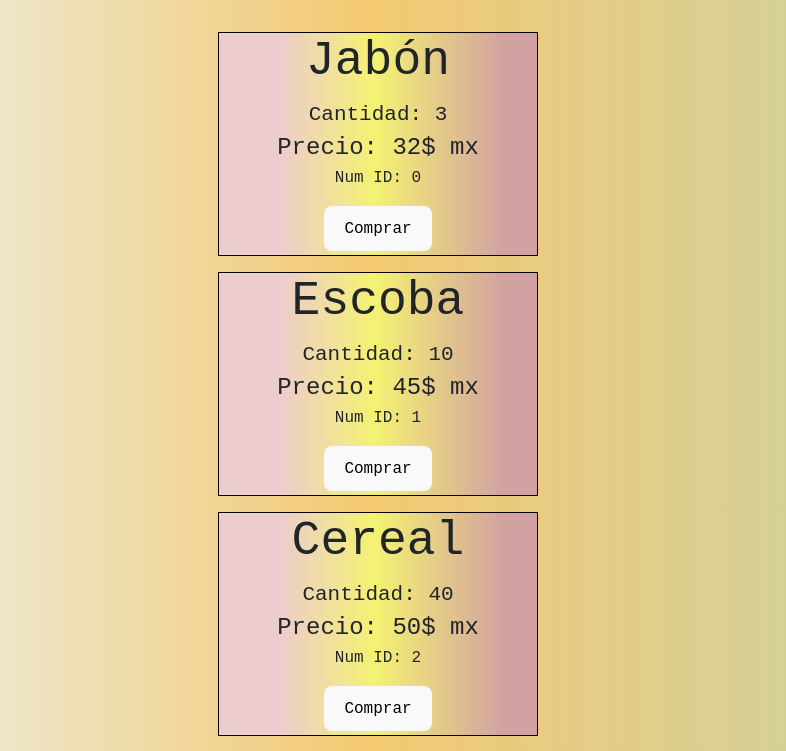
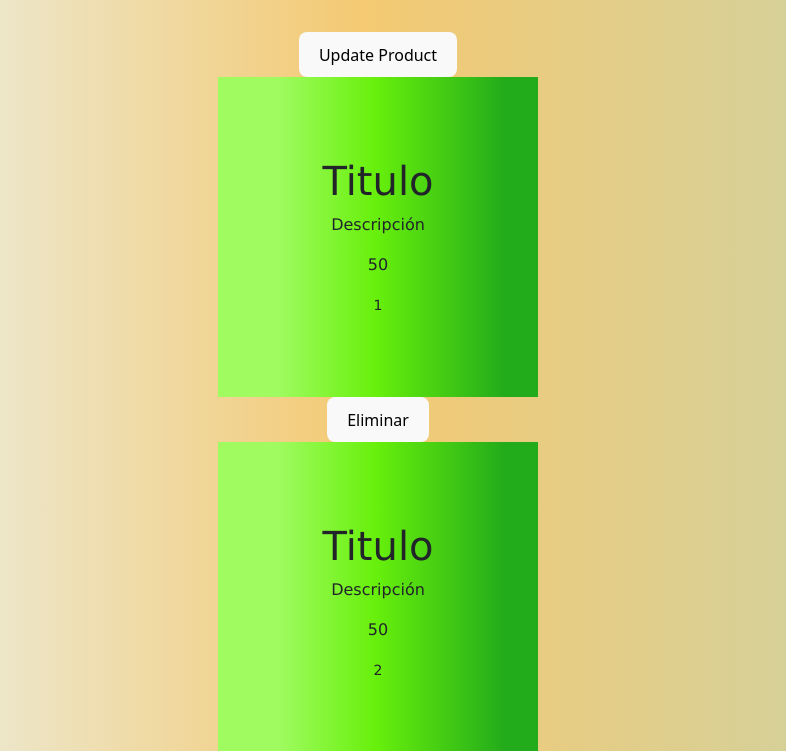
Before and after one commit to RodsmonsterPC/react-2023, a React (Vite) app in the folder Vite-React/prueba-vite/: page / in a window 1280 px wide. Shown: the top 751 px of the page, without its empty margins (262-1048 px from the left). Built offline with nearby package versions, Linux system fonts and the light colour scheme.

Commit message:
Ejercicio-Estados

```diff
--- a/Vite-React/prueba-vite/src/App.jsx
+++ b/Vite-React/prueba-vite/src/App.jsx
@@ -2,72 +2,80 @@ import "./App.css";
 
 import ListProducts from "./products/listProducts";
 
+import CounterApp from "./Estados/counter";
+import Conditional from "./Estados/Conditional";
+import ProductList from "./Estados/ProductList";
+
 function App() {
-  const product = [
-    {
-      id: 0,
-      name: "Jabón",
-      precio: "32",
-      cantidad: 3,
-    },
-    {
-      id: 1,
-      name: "Escoba",
-      precio: "45",
-      cantidad: 10,
-    },
-    {
-      id: 2,
-      name: "Cereal",
-      precio: "50",
-      cantidad: 40,
-    },
-    {
-      id: 3,
-      name: "Lavadora",
-      precio: "1300",
-      cantidad: 6,
-    },
-    {
-      id: 4,
-      name: "Computadora",
-      precio: "7000",
-      cantidad: 10,
-    },
-    {
-      id: 5,
-      name: "Cuaderno",
-      precio: "39",
-      cantidad: 50,
-    },
-    {
-      id: 6,
-      name: "Lapiz",
-      precio: "12",
-      cantidad: 70,
-    },
-    {
-      id: 7,
-      name: "Pelota",
-      precio: "24",
-      cantidad: 40,
-    },
-    {
-      id: 8,
-      name: "Estereo",
-      precio: "500",
-      cantidad: 9,
-    },
-    {
-      id: 9,
-      name: "Galletas",
-      precio: "34",
-      cantidad: 76,
-    },
-  ];
+  //   const product = [
+  //     {
+  //       id: 0,
+  //       name: "Jabón",
+  //       precio: "32",
+  //       cantidad: 3,
+  //     },
+  //     {
+  //       id: 1,
+  //       name: "Escoba",
+  //       precio: "45",
+  //       cantidad: 10,
+  //     },
+  //     {
+  //       id: 2,
+  //       name: "Cereal",
+  //       precio: "50",
+  //       cantidad: 40,
+  //     },
+  //     {
+  //       id: 3,
+  //       name: "Lavadora",
+  //       precio: "1300",
+  //       cantidad: 6,
+  //     },
+  //     {
+  //       id: 4,
+  //       name: "Computadora",
+  //       precio: "7000",
+  //       cantidad: 10,
+  //     },
+  //     {
+  //       id: 5,
+  //       name: "Cuaderno",
+  //       precio: "39",
+  //       cantidad: 50,
+  //     },
+  //     {
+  //       id: 6,
+  //       name: "Lapiz",
+  //       precio: "12",
+  //       cantidad: 70,
+  //     },
+  //     {
+  //       id: 7,
+  //       name: "Pelota",
+  //       precio: "24",
+  //       cantidad: 40,
+  //     },
+  //     {
+  //       id: 8,
+  //       name: "Estereo",
+  //       precio: "500",
+  //       cantidad: 9,
+  //     },
+  //     {
+  //       id: 9,
+  //       name: "Galletas",
+  //       precio: "34",
+  //       cantidad: 76,
+  //     },
+  //   ];
+
   return (
     <>
-      <ListProducts products={product} />
+      {/* <ListProducts products={product} /> */}
+      {/* <CounterApp />
+      <Conditional /> */}
+      <ProductList />
     </>
   );
 }
--- /dev/null
+++ b/Vite-React/prueba-vite/src/Estados/Conditional.jsx
@@ -0,0 +1,24 @@
+import React, { useState } from "react";
+
+function Conditional() {
+  const [condition, setCondition] = useState(true);
+
+  const toggleCondition = () => {
+    setCondition(!condition);
+  };
+
+  return (
+    <div>
+      <button onClick={toggleCondition}> Toggle </button>
+      {/*
+      {condition === true ? <h1>Show message</h1> : <h1>Message fake</h1> } */}
+
+      {condition && <h1>show message</h1>}
+
+      {/* <p>Estado actual: {condition.toString()} </p> */}
+      <p>Estado actual: {condition === true ? "visible" : "oculto"} </p>
+    </div>
+  );
+}
+
+export default Conditional;
--- /dev/null
+++ b/Vite-React/prueba-vite/src/Estados/ProductList.jsx
@@ -0,0 +1,100 @@
+import React, { useState } from "react";
+
+import ProductCard from "./productCard";
+
+import styles from "./products.module.scss";
+
+const productsList = [
+  {
+    id: 1,
+    title: "Titulo",
+    description: "Descripción",
+    price: 50,
+  },
+  {
+    id: 2,
+    title: "Titulo",
+    description: "Descripción",
+    price: 50,
+  },
+  {
+    id: 3,
+    title: "Titulo",
+    description: "Descripción",
+    price: 23,
+  },
+  {
+    id: 4,
+    title: "Titulo",
+    description: "Descripción",
+    price: 30,
+  },
+  {
+    id: 5,
+    title: "Titulo",
+    description: "Descripción",
+    price: 12,
+  },
+  {
+    id: 6,
+    title: "Titulo",
+    description: "Descripción",
+    price: 28,
+  },
+];
+
+function ProductList() {
+  const [products, setProduct] = useState(productsList);
+
+  const addProduct = (id, data) => {
+    let product = products.find(id);
+    console.log(product);
+
+    setProduct({
+      ...products,
+      ...data,
+    });
+  };
+
+  const construsctor = () => {
+    let newTitle = "Nuevo titulo";
+    let newDescription = "Nueva Descripción";
+    let newPrice = 27;
+
+    addProduct({
+      id: newId,
+      title: newTitle,
+      description: newDescription,
+      price: newPrice,
+    });
+  };
+
+  const deleteproduct = (id) => {
+    console.log(id);
+    //filtrar
+    //Actualizar el estado
+  };
+  return (
+    <div className={styles.infoCard}>
+      <button onClick={construsctor}>Update Product</button>
+
+      {products.map((cv) => {
+        return (
+          <>
+            <ProductCard data={cv} />
+
+            <button
+              onClick={() => {
+                deleteproduct(cv.id);
+              }}
+            >
+              Eliminar
+            </button>
+          </>
+        );
+      })}
+    </div>
+  );
+}
+
+export default ProductList;
--- /dev/null
+++ b/Vite-React/prueba-vite/src/Estados/counter.jsx
@@ -0,0 +1,28 @@
+//rfca
+//rfce
+//https://github.com/dered-dev/react-gen24
+
+// hook useState()
+// use -> hook
+import React, { useState } from "react";
+
+const CounterApp = () => {
+  // [variable, setVariable]
+  // let variable = 'dato'
+  let [counter, setCounter] = useState(0);
+  console.log(counter);
+
+  const handleIncrementar = () => {
+    //operaciones
+    // setCounter(counter + 1);
+    setCounter((prevState) => prevState + 1);
+  };
+  return (
+    <>
+      <button onClick={handleIncrementar}>Incrementar</button>
+      <h1>Clicks: {counter} </h1>
+    </>
+  );
+};
+
+export default CounterApp;
--- /dev/null
+++ b/Vite-React/prueba-vite/src/Estados/productCard.jsx
@@ -0,0 +1,19 @@
+import React from "react";
+import styles from "./products.module.scss";
+function ProductCard(props) {
+  const { id, title, description, price } = props.data;
+  return (
+    <>
+      <div className={styles.container}>
+        <h1>{title} </h1>
+
+        <p> {description} </p>
+
+        <p>{price}</p>
+        <small>{id} </small>
+      </div>
+    </>
+  );
+}
+
+export default ProductCard;
--- /dev/null
+++ b/Vite-React/prueba-vite/src/Estados/products.css
@@ -0,0 +1,5 @@
+.infoCard {
+  height: 20rem;
+  width: 20rem;
+  background: linear-gradient(90deg, rgb(159, 251, 96) 19%, rgb(104, 240, 12) 49%, rgb(34, 171, 26) 90%);
+}/*# sourceMappingURL=products.css.map */
--- /dev/null
+++ b/Vite-React/prueba-vite/src/Estados/products.module.css
@@ -0,0 +1,7 @@
+.container {
+  height: 20rem;
+  width: 20rem;
+  background: linear-gradient(90deg, rgb(159, 251, 96) 19%, rgb(104, 240, 12) 49%, rgb(34, 171, 26) 90%);
+  padding: 5rem;
+  font-family: "Lucida Sans", "Lucida Sans Regular", "Lucida Grande", "Lucida Sans Unicode", Geneva, Verdana, sans-serif;
+}/*# sourceMappingURL=products.module.css.map */
--- /dev/null
+++ b/Vite-React/prueba-vite/src/Estados/products.module.scss
@@ -0,0 +1,13 @@
+.container {
+  height: 20rem;
+  width: 20rem;
+  background: linear-gradient(
+    90deg,
+    rgba(159, 251, 96, 1) 19%,
+    rgba(104, 240, 12, 1) 49%,
+    rgba(34, 171, 26, 1) 90%
+  );
+  padding: 5rem;
+  font-family: "Lucida Sans", "Lucida Sans Regular", "Lucida Grande",
+    "Lucida Sans Unicode", Geneva, Verdana, sans-serif;
+}
```
Also changed, not shown: Vite-React/prueba-vite/src/Estados/productApp.jsx (added, +42 -0 lines), 2 other files (tests, documents, lock files or other folders).
